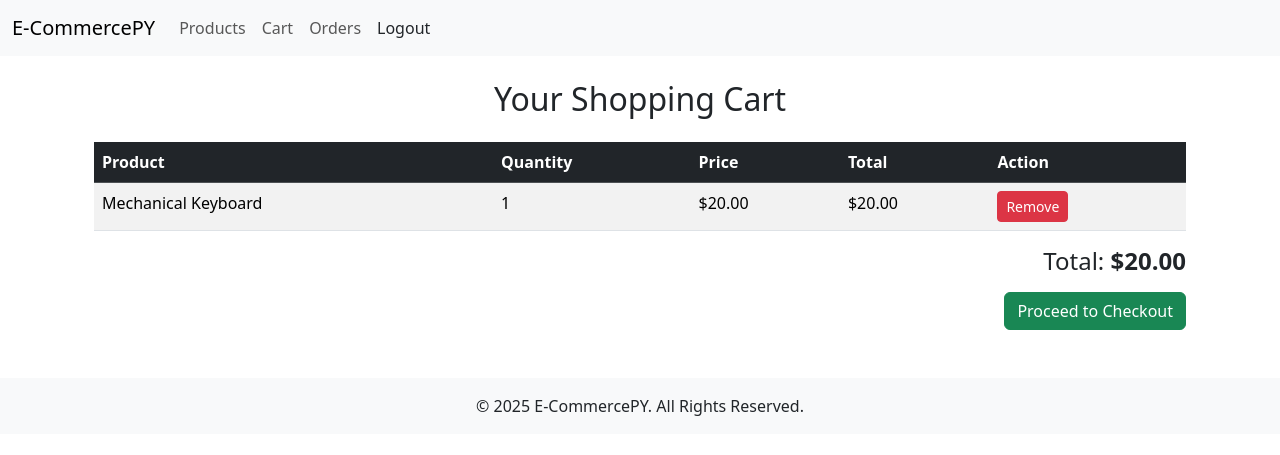
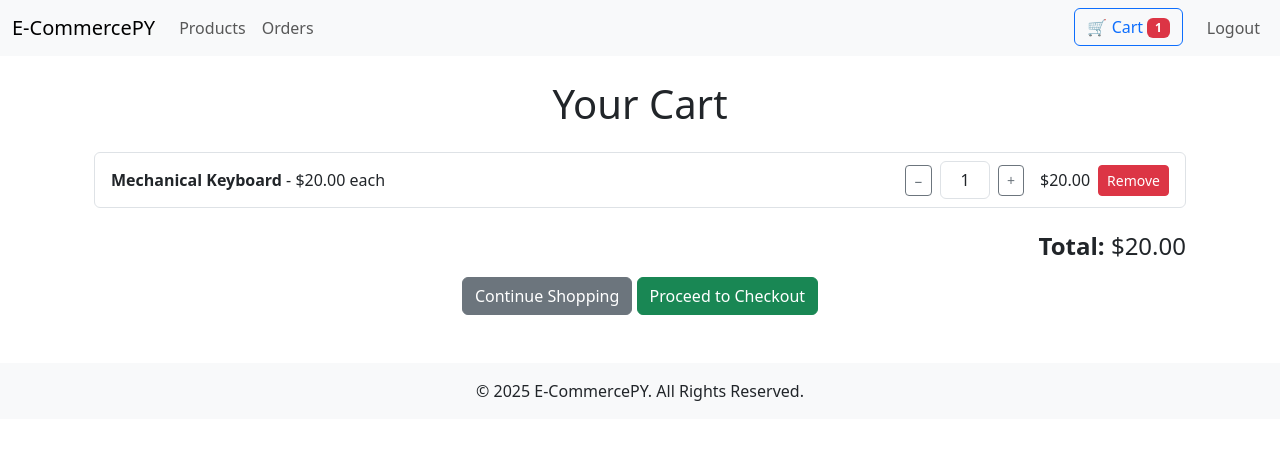
Before and after one commit to KvonR/EccomPy, a Django app: page /products/cart/ in a window 1280 px wide. Shown: the top 455 px of the page. Run offline with Django 5.2, Linux system fonts and the light colour scheme; a user stored in the database is signed in; data comes from the database, SQL or seed files in the repository; both versions use the stored data as it was after the commit.

Commit message:
Completed:Products,StripePay,Querying,Bootstrap Styling, Email Comfirmation, Cart with number

```diff
--- a/ecommerce_store/settings.py
+++ b/ecommerce_store/settings.py
@@ -84,6 +84,7 @@ TEMPLATES = [
                 'django.template.context_processors.request',
                 'django.contrib.auth.context_processors.auth',
                 'django.contrib.messages.context_processors.messages',
+                'product.context_processors.cart_count',
             ],
         },
     },
--- /dev/null
+++ b/product/context_processors.py
@@ -0,0 +1,8 @@
+from .models import CartItem
+
+def cart_count(request):
+    """ Ensure cart count is available on all pages """
+    total_cart_quantity = 0
+    if request.user.is_authenticated:
+        total_cart_quantity = sum(item.quantity for item in CartItem.objects.filter(user=request.user))
+    return {"total_cart_quantity": total_cart_quantity}
--- a/product/templates/base.html
+++ b/product/templates/base.html
@@ -4,7 +4,6 @@
     <meta charset="UTF-8">
     <meta name="viewport" content="width=device-width, initial-scale=1.0">
     <title>{% block title %}E-CommercePY{% endblock %}</title>
-    <!-- Bootstrap CSS -->
     <link href="https://cdn.jsdelivr.net/npm/bootstrap@5.3.0-alpha3/dist/css/bootstrap.min.css" rel="stylesheet">
 </head>
 <body>
@@ -12,31 +11,39 @@
     <nav class="navbar navbar-expand-lg navbar-light bg-light">
         <div class="container-fluid">
             <a class="navbar-brand" href="{% url 'product_list' %}">E-CommercePY</a>
-            <button class="navbar-toggler" type="button" data-bs-toggle="collapse" data-bs-target="#navbarNav" aria-controls="navbarNav" aria-expanded="false" aria-label="Toggle navigation">
+            <button class="navbar-toggler" type="button" data-bs-toggle="collapse" data-bs-target="#navbarNav">
                 <span class="navbar-toggler-icon"></span>
             </button>
-            <div class="collapse navbar-collapse" id="navbarNav">
+
+            <div class="collapse navbar-collapse justify-content-between" id="navbarNav">
                 <ul class="navbar-nav">
-                    <!-- Links for all users -->
                     <li class="nav-item">
                         <a class="nav-link" href="{% url 'product_list' %}">Products</a>
                     </li>
-                    <!-- Links for authenticated users -->
                     {% if user.is_authenticated %}
-                    <li class="nav-item">
-                        <a class="nav-link" href="{% url 'view_cart' %}">Cart</a>
-                    </li>
                     <li class="nav-item">
                         <a class="nav-link" href="{% url 'order_history' %}">Orders</a>
                     </li>
+                    {% endif %}
+                </ul>
+
+                <!-- Cart Icon Positioned to the Right -->
+                <ul class="navbar-nav ms-auto">
+                    {% if user.is_authenticated %}
                     <li class="nav-item">
+                        <a href="{% url 'view_cart' %}" class="btn btn-outline-primary position-relative">
+                            🛒 Cart <span id="cart-count" class="badge bg-danger">
+                                {{ total_cart_quantity }}
+                            </span>
+                        </a>
+                    </li>
+                    <li class="nav-item ms-3">
                         <form action="{% url 'logout' %}" method="POST" style="display: inline;">
                             {% csrf_token %}
-                            <button type="submit" class="btn btn-link nav-link" style="padding: 20; text-decoration: none; color: inherit;">Logout</button>
+                            <button type="submit" class="btn btn-link nav-link">Logout</button>
                         </form>
                     </li>
                     {% else %}
-                    <!-- Links for guests -->
                     <li class="nav-item">
                         <a class="nav-link" href="{% url 'login' %}">Login</a>
                     </li>
@@ -49,19 +56,16 @@
         </div>
     </nav>
 
-    <!-- Page Content -->
     <div class="container mt-4">
         {% block content %}{% endblock %}
     </div>
 
-    <!-- Footer -->
     <footer class="bg-light text-center text-lg-start mt-5">
         <div class="text-center p-3">
             © 2025 E-CommercePY. All Rights Reserved.
         </div>
     </footer>
 
-    <!-- Bootstrap JavaScript -->
     <script src="https://cdn.jsdelivr.net/npm/bootstrap@5.3.0-alpha3/dist/js/bootstrap.bundle.min.js"></script>
 </body>
 </html>
--- a/product/templates/cart.html
+++ b/product/templates/cart.html
@@ -4,47 +4,108 @@
 
 {% block content %}
 <div class="container">
-    <h2 class="mb-4 text-center">Your Shopping Cart</h2>
+    <h1 class="mb-4 text-center">Your Cart</h1>
 
     {% if cart_items %}
-    <table class="table table-striped table-hover">
-        <thead class="table-dark">
-            <tr>
-                <th>Product</th>
-                <th>Quantity</th>
-                <th>Price</th>
-                <th>Total</th>
-                <th>Action</th>
-            </tr>
-        </thead>
-        <tbody>
-            {% for item in cart_items %}
-            <tr>
-                <td>{{ item.product.name }}</td>
-                <td>{{ item.quantity }}</td>
-                <td>${{ item.product.price }}</td>
-                <td>${{ item.product.price|floatformat:2 }}</td>
-                <td>
-                    <form action="{% url 'remove_from_cart' item.id %}" method="POST" class="d-inline">
-                        {% csrf_token %}
-                        <button type="submit" class="btn btn-danger btn-sm">Remove</button>
-                    </form>
-                </td>
-            </tr>
-            {% endfor %}
-        </tbody>
-    </table>
+    <ul class="list-group mb-4">
+        {% for item in cart_items %}
+        <li class="list-group-item d-flex justify-content-between align-items-center">
+            <div>
+                <strong>{{ item.product.name }}</strong> - ${{ item.product.price }} each
+            </div>
+            <div class="d-flex align-items-center">
+                <input type="hidden" class="cart-item-id" value="{{ item.id }}">
+
+                <!-- Decrease Button -->
+                <button class="btn btn-outline-secondary btn-sm update-quantity" data-action="decrease">−</button>
+
+                <!-- Quantity Display (Read-Only) -->
+                <input type="text" class="cart-quantity form-control text-center mx-2"
+                       value="{{ item.quantity }}" readonly style="width: 50px;">
+
+                <!-- Increase Button -->
+                <button class="btn btn-outline-secondary btn-sm update-quantity" data-action="increase">+</button>
+
+                <!-- Item Total Price -->
+                <span class="item-total-price ms-3" data-unit-price="{{ item.product.price }}">${{ item.item_total }}</span>
+
+                <!-- Remove Button -->
+                <a href="{% url 'remove_from_cart' item.id %}" class="btn btn-danger btn-sm ms-2">Remove</a>
+            </div>
+        </li>
+        {% endfor %}
+    </ul>
 
     <div class="text-end">
-        <h4 class="mt-3">Total: <strong>${{ total_amount|floatformat:2 }}</strong></h4>
-        <a href="{% url 'checkout' %}" class="btn btn-success mt-2">Proceed to Checkout</a>
+        <h4><strong>Total:</strong> $<span id="total-price">{{ total_amount|floatformat:2 }}</span></h4>
+    </div>
+
+    <div class="text-center mt-3">
+        <a href="{% url 'product_list' %}" class="btn btn-secondary">Continue Shopping</a>
+        <a href="{% url 'checkout' %}" class="btn btn-success">Proceed to Checkout</a>
     </div>
 
     {% else %}
-    <div class="text-center">
-        <p>Your cart is empty.</p>
-        <a href="{% url 'product_list' %}" class="btn btn-primary">Continue Shopping</a>
-    </div>
+    <p class="text-center">Your cart is empty.</p>
+    <a href="{% url 'product_list' %}" class="btn btn-primary">Continue Shopping</a>
     {% endif %}
 </div>
+
+<!-- JavaScript for + and - Buttons -->
+<script>
+document.addEventListener("DOMContentLoaded", function () {
+    console.log("✅ JavaScript Loaded!");
+
+    document.querySelectorAll(".update-quantity").forEach(button => {
+        button.addEventListener("click", function () {
+            let cartItemElement = this.closest("li");
+            let cartItemId = cartItemElement.querySelector(".cart-item-id").value;
+            let quantityInput = cartItemElement.querySelector(".cart-quantity");
+            let itemTotalElement = cartItemElement.querySelector(".item-total-price");
+
+            let currentQuantity = parseInt(quantityInput.value);
+            let action = this.dataset.action;
+
+            console.log(`📤 Button Clicked: ${action} for Cart Item ID ${cartItemId}`);
+
+            if (action === "increase") {
+                currentQuantity++;
+            } else if (action === "decrease" && currentQuantity > 1) {
+                currentQuantity--;
+            }
+
+            quantityInput.value = currentQuantity; // Update UI immediately
+
+            fetch("{% url 'update_cart' %}", {
+                method: "POST",
+                headers: {
+                    "Content-Type": "application/x-www-form-urlencoded",
+                    "X-CSRFToken": "{{ csrf_token }}"
+                },
+                body: `cart_item_id=${cartItemId}&quantity=${currentQuantity}`
+            })
+            .then(response => response.json())
+            .then(data => {
+                console.log("✅ Server Response:", data); // Debugging log
+
+                // ✅ Ensure total_amount is a valid number before using .toFixed(2)
+                if (typeof data.total_amount === "number") {
+                    document.getElementById("total-price").innerText = `${data.total_amount.toFixed(2)}`;
+                } else {
+                    console.error("❌ total_amount is not a number:", data.total_amount);
+                }
+
+                // ✅ Ensure item_total_price is also a valid number
+                if (typeof data.item_total_price === "number") {
+                    itemTotalElement.innerText = `${(currentQuantity * parseFloat(itemTotalElement.dataset.unitPrice)).toFixed(2)}`;
+                } else {
+                    console.error("❌ item_total_price is not a number:", data.item_total_price);
+                }
+            })
+            .catch(error => console.error("❌ Fetch Error:", error));
+        });
+    });
+});
+</script>
+
 {% endblock %}
--- a/product/urls.py
+++ b/product/urls.py
@@ -1,5 +1,5 @@
 from django.urls import path
-from .views import product_list, view_cart, add_to_cart, remove_from_cart, checkout, payment_success, payment_cancel, order_history, register, create_checkout_session
+from .views import product_list, view_cart, add_to_cart, remove_from_cart, checkout, payment_success, payment_cancel, order_history, register, update_cart, create_checkout_session
 
 urlpatterns = [
     path('', product_list, name='product_list'),
@@ -12,4 +12,6 @@ urlpatterns = [
     path('orders/', order_history, name='order_history'),
     path('register/', register, name='register'),
     path('create-checkout-session/', create_checkout_session, name='create_checkout_session'),
+    path('cart/', view_cart, name='view_cart'),
+    path('cart/update/', update_cart, name='update_cart'),  # AJAX update route
 ]
--- a/product/views.py
+++ b/product/views.py
@@ -36,20 +36,82 @@ def product_list(request):
 @login_required
 def view_cart(request):
     cart_items = CartItem.objects.filter(user=request.user)
-    total_amount = sum(item.product.price * item.quantity for item in cart_items)
-    return render(request, 'cart.html', {'cart_items': cart_items, 'total_amount': total_amount})
+
+    # Calculate total price for each item and store it in a list of dictionaries
+    cart_data = []
+    total_amount = 0
+
+    for item in cart_items:
+        item_total = item.product.price * item.quantity
+        total_amount += item_total
+        cart_data.append({
+            "id": item.id,
+            "product": item.product,
+            "quantity": item.quantity,
+            "item_total": item_total  # This stores the total price per item
+        })
+
+    return render(request, "cart.html", {"cart_items": cart_data, "total_amount": total_amount})
 
 
+from django.http import JsonResponse
+
+@login_required
+def update_cart(request):
+    if request.method == "POST":
+        cart_item_id = request.POST.get("cart_item_id")
+        new_quantity = int(request.POST.get("quantity", 1))
+
+        try:
+            cart_item = CartItem.objects.get(id=cart_item_id, user=request.user)
+
+            if new_quantity > 0:
+                cart_item.quantity = new_quantity
+                cart_item.save()
+            else:
+                cart_item.delete()  # Remove item if quantity is set to 0
+
+            # Ensure total_amount is always a valid number
+            total_amount = sum(item.product.price * item.quantity for item in CartItem.objects.filter(user=request.user))
+            total_amount = float(total_amount)  # Convert to float just in case
+
+            # Ensure item_total_price is also a valid number
+            item_total_price = float(cart_item.product.price * cart_item.quantity) if new_quantity > 0 else 0
+
+            print(f"✅ Cart Updated: Item {cart_item_id} -> New Quantity: {new_quantity}, Total: {total_amount}")
+
+            return JsonResponse({
+                "success": True,
+                "total_amount": total_amount,
+                "item_total_price": item_total_price,
+                "cart_item_id": cart_item.id
+            })
+
+        except CartItem.DoesNotExist:
+            print(f"❌ Error: Cart item {cart_item_id} not found.")
+            return JsonResponse({"success": False, "error": "Item not found"}, status=400)
+
+    return JsonResponse({"success": False, "error": "Invalid request"}, status=400)
 
 # Add an item to the cart
+from django.http import JsonResponse
+
 @login_required
 def add_to_cart(request, product_id):
     product = get_object_or_404(Product, id=product_id)
-    cart_item, created = CartItem.objects.get_or_create(user=request.user, product=product)  # Link cart to user
+    cart_item, created = CartItem.objects.get_or_create(user=request.user, product=product)
+
     if not created:
         cart_item.quantity += 1  # Increment quantity if item already exists
     cart_item.save()
-    return redirect('view_cart')
+
+    # Get total quantity of all items in the cart (not just unique items)
+    total_cart_quantity = sum(item.quantity for item in CartItem.objects.filter(user=request.user))
+
+    return JsonResponse({
+        "success": True,
+        "cart_count": total_cart_quantity  # Now reflects total quantity
+    })
 
 # Remove an item from the cart
 def remove_from_cart(request, cart_item_id):
```
Also changed, not shown: product/templates/product_list.html (+31 -16 lines), db.sqlite3.
